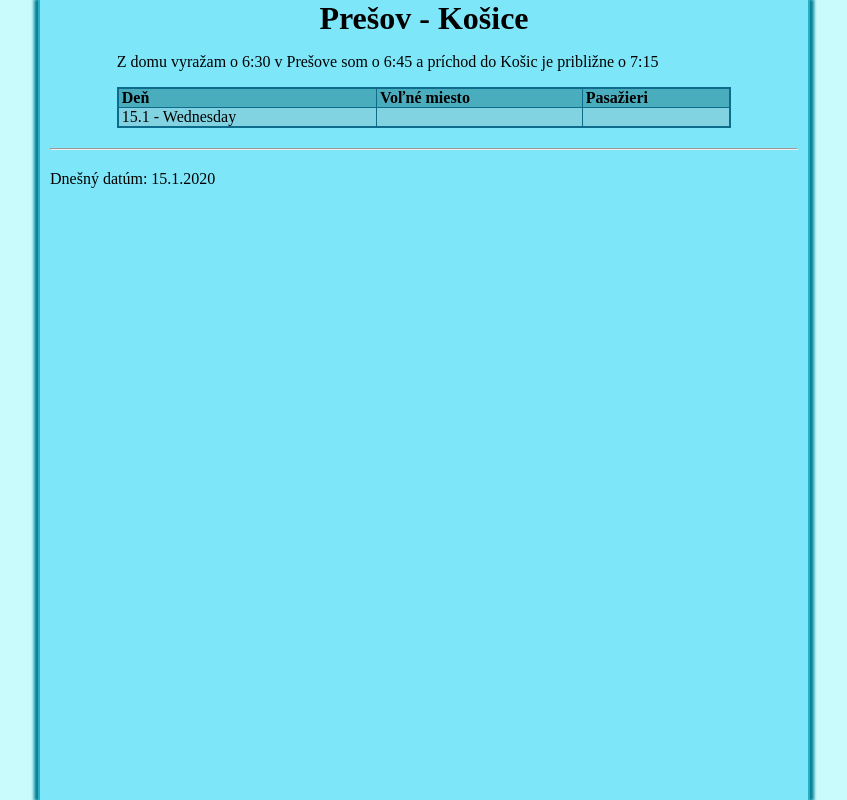
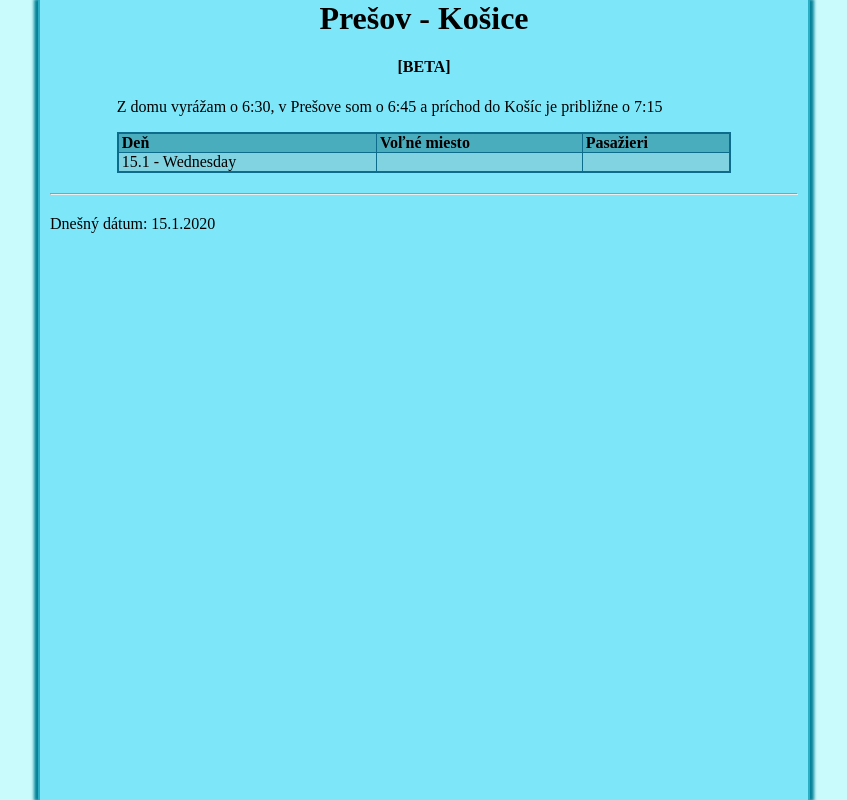
Before and after one commit to elanius/travel, a Django app: template templates/home.html in a window 1280 px wide. Shown: the whole page, without its empty margins (216-1063 px from the left). Run offline with Django 3.2, Linux system fonts and the light colour scheme; tables that the repository leaves empty hold one stand-in row (values such as "Sample post"); the template is opened without the code that fills it: values that come from a table or form of the project are taken from there, most other values are stand-ins (such as "Sample title", 1, 10 or a date in 2020).

Commit message:
Fix, spelling errors

```diff
--- a/templates/base.html
+++ b/templates/base.html
@@ -7,12 +7,13 @@
 <body>
 	<div class="main">
 		<h1>Prešov - Košice</h1>
+		<h4>[BETA]</h4>
 		{% block content %}{% endblock %}
 
 		<div class="footer">
 			{% block footer %}
 			<hr>
-			<p>Dnešný datúm: {{ curr_date|date:"j.n.Y" }}</p>
+			<p>Dnešný dátum: {{ curr_date|date:"j.n.Y" }}</p>
 			{% endblock %}
 		</div>
 	</div>
--- a/templates/home.html
+++ b/templates/home.html
@@ -5,7 +5,7 @@
 {% block content %}
 
 <div class="info">
-	<p>Z domu vyražam o 6:30 v Prešove som o 6:45 a príchod do Košic je približne o 7:15</p>
+	<p>Z domu vyrážam o 6:30, v Prešove som o 6:45 a príchod do Košíc je približne o 7:15</p>
 </div>
 
 <div class="week_summary">
```
